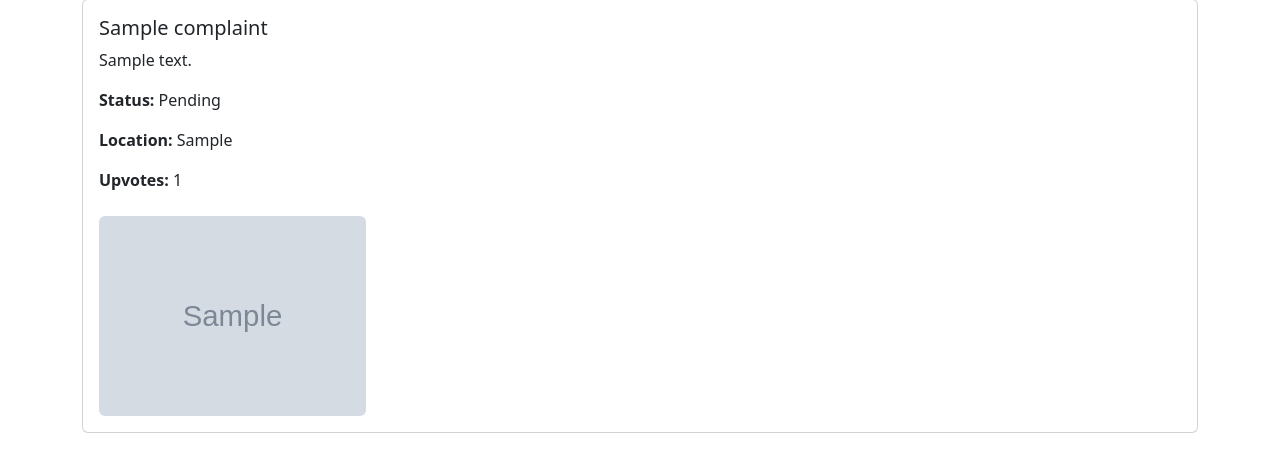
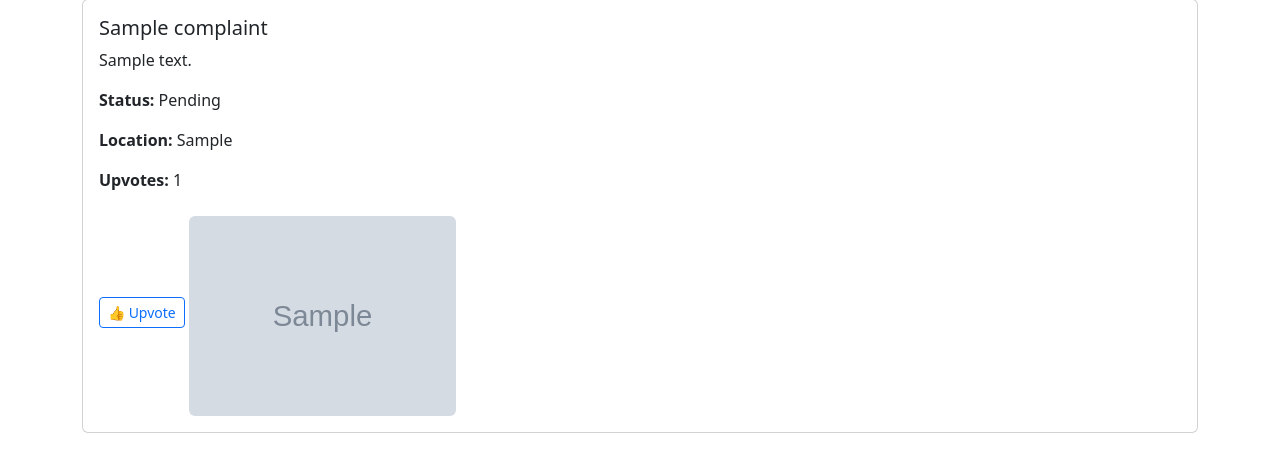
Before and after one commit to Emmanuel-Awolu60/community-complaint-system, a Django app: template complaints/templates/complaints/complaint_list.html in a window 1280 px wide. Shown: the part 149-621 px from the top of the page. Run offline with Django 5.2, Linux system fonts and the light colour scheme; the template is opened without the code that fills it: values that come from a table or form of the project are taken from there, others are empty; tables that the repository leaves empty hold one stand-in row (values such as "Sample post"); grey boxes marked "Sample" are stand-in pictures; parts of the project's set-up code (start-up, migrations or seed data) failed here and were passed over.

Commit message:
Feature: Add upvote functionality to complaints

```diff
--- a/complaints/models.py
+++ b/complaints/models.py
@@ -13,7 +13,7 @@ class Complaint(models.Model):
     location = models.CharField(max_length=255)
     status = models.CharField(max_length=20, choices=STATUS_CHOICES, default='Pending')
     created_at = models.DateTimeField(auto_now_add=True)
-    upvotes = models.IntegerField(default=0)
+    upvotes = models.PositiveIntegerField(default=0)
 
     def __str__(self):
         return self.title
--- a/complaints/templates/complaints/complaint_list.html
+++ b/complaints/templates/complaints/complaint_list.html
@@ -18,6 +18,13 @@
             <p><strong>Status:</strong> {{ complaint.status }}</p>
             <p><strong>Location:</strong> {{ complaint.location }}</p>
             <p><strong>Upvotes:</strong> {{ complaint.upvotes }}</p>
+
+            <!-- Upvote Button Form -->
+            <form action="{% url 'upvote_complaint' complaint.id %}" method="post" class="d-inline">
+                {% csrf_token %}
+                <button type="submit" class="btn btn-outline-primary btn-sm">👍 Upvote</button>
+            </form>
+
             {% if complaint.photo %}
             <img src="{{ complaint.photo.url }}" alt="Complaint photo" class="img-fluid rounded mt-2"
                 style="max-height: 200px;">
@@ -27,6 +34,7 @@
     {% empty %}
     <p>No complaints submitted yet.</p>
     {% endfor %}
+
 </body>
 
 </html>
--- a/complaints/urls.py
+++ b/complaints/urls.py
@@ -2,7 +2,8 @@ from django.urls import path
 from . import views
 
 urlpatterns = [
-    path('submit/', views.sub, name= 'submit_comlaint'),
+    path('submit/', views.submit_complaint, name='submit_complaint'),
     path('submitted/', views.complaint_submitted, name='complaint_submitted'),
-    path('list/', views.comlaint_list, name='complaint_list')
+    path('list/', views.complaint_list, name='complaint_list'),
+    path('upvote/<int:complaint_id>/', views.upvote_complaint, name='upvote_complaint'),
 ]
```
Also changed, not shown: complaints/views.py (+8 -1 lines).
